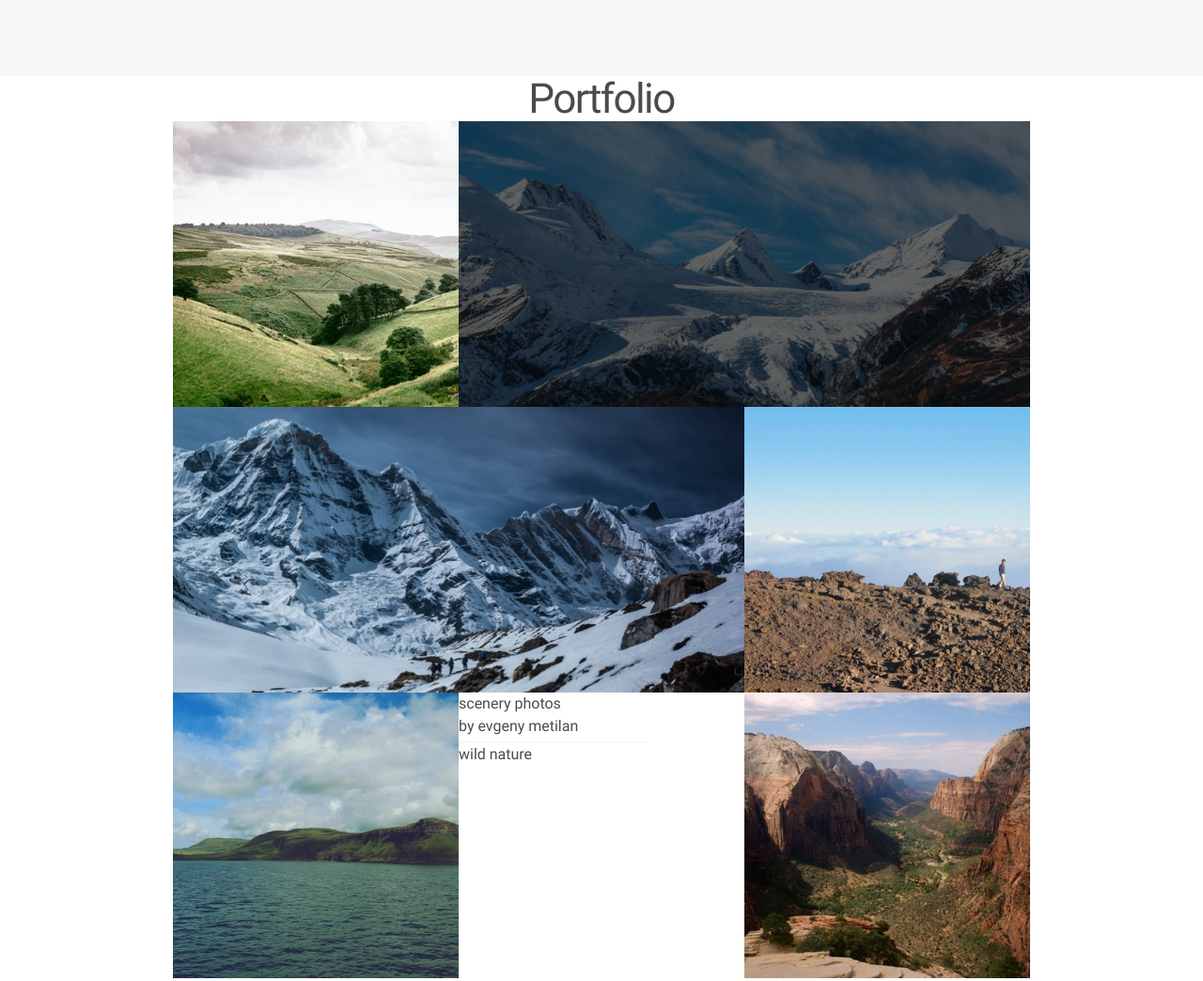
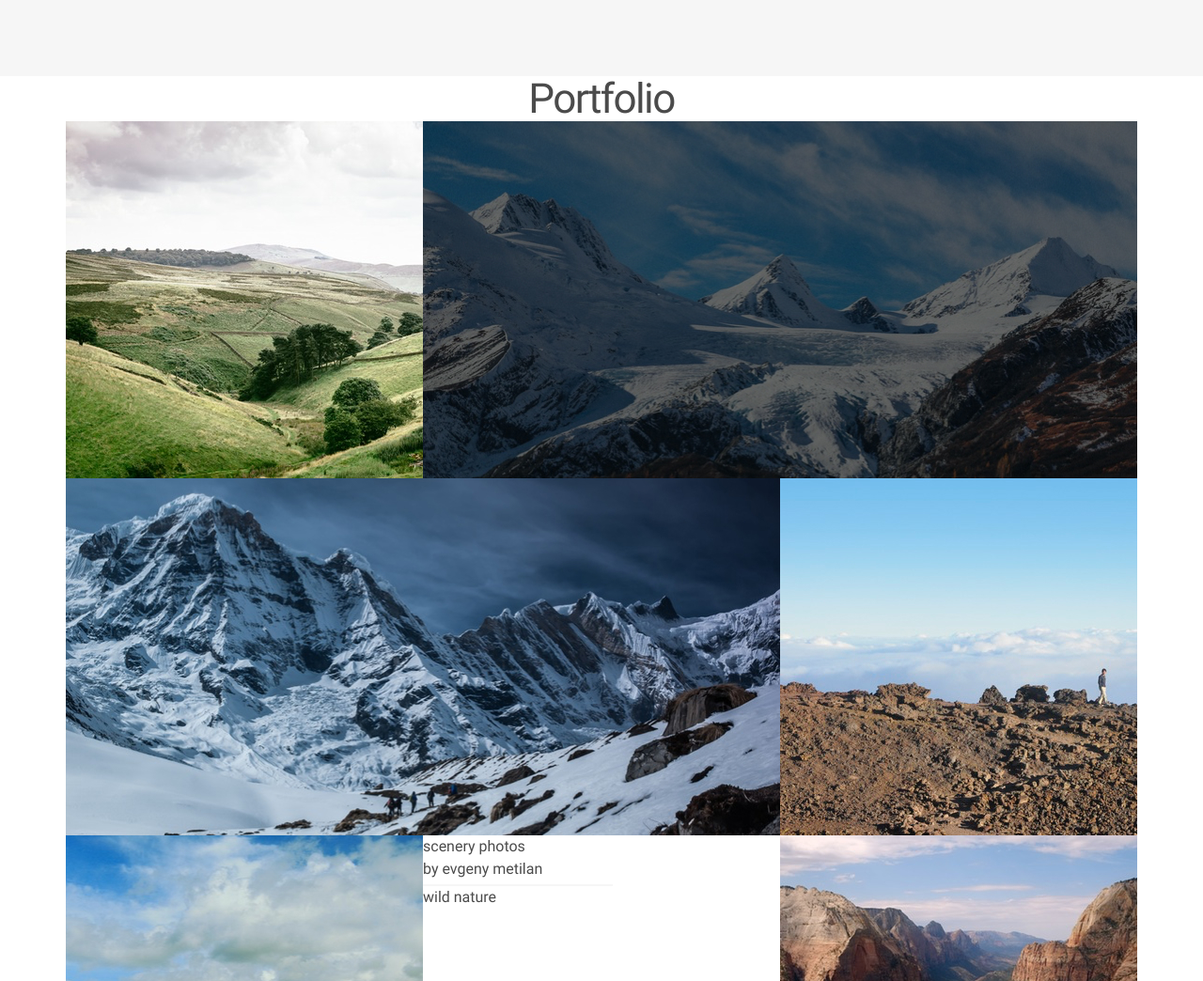
Before and after one commit to ronlechiht/HTML-CSS-Practice2, a website built with Parcel: page src/index.html in a window 1280 px wide. Shown: the part 3600-4644 px from the top of the page at 94% size. Built offline with nearby package versions, Linux system fonts and the light colour scheme; files whose address does not match are found by name.

Commit message:
Remove redundant styles

```diff
--- a/src/styles/sections/section-portfolio.css
+++ b/src/styles/sections/section-portfolio.css
@@ -4,10 +4,7 @@
       "item-1 item-2 item-2"
       "item-3 item-3 item-4"
       "item-5 item-6 item-7";
-  width: 80%;
-  margin: 0 auto;
   grid-template-columns: repeat(3, minmax(0, 1fr));
-  max-width: 1140px;
 }
 
 .portfolio-item .portfolio-item-img {
```
